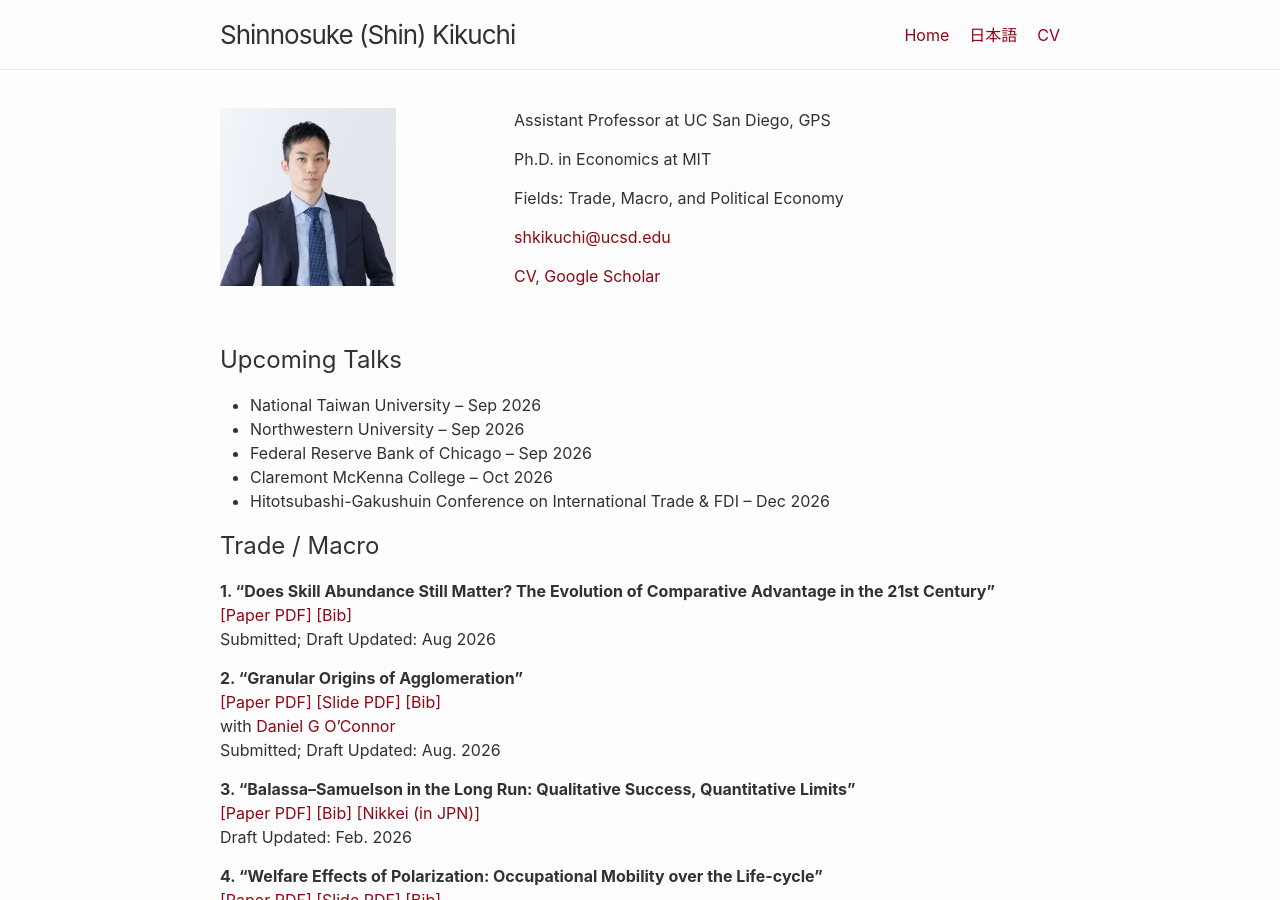
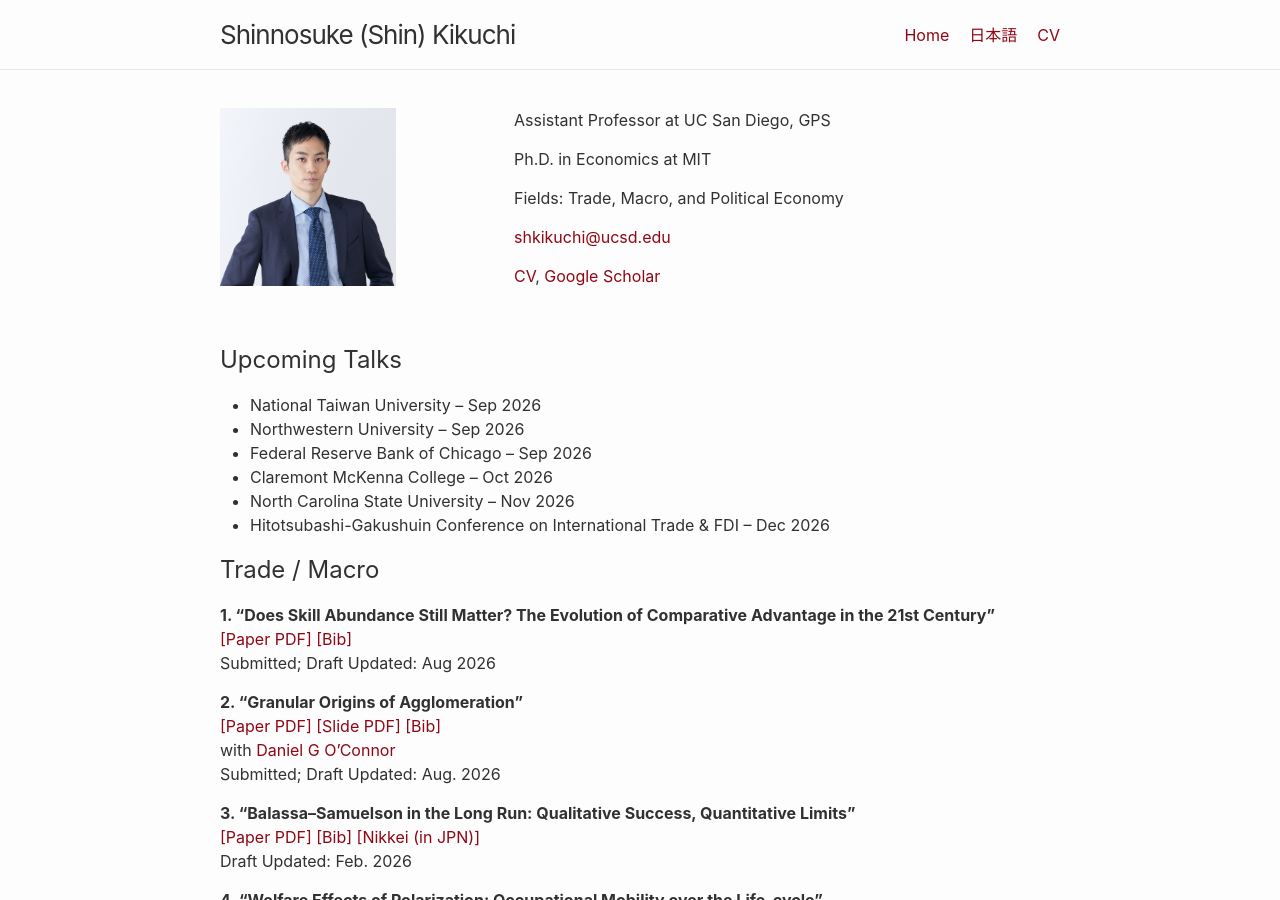
Before and after one commit to shinnkikuchi/shinnkikuchi.github.io, a Jekyll site: the page built from index.md, in a window 1280 px wide and 900 px high. Built offline with Jekyll 4.4.1, drawn with Linux system fonts in a browser that asks for light colours.

Commit message:
Update index.md

```diff
--- a/index.md
+++ b/index.md
@@ -13,6 +13,7 @@ title: Home
 - Northwestern University – Sep 2026
 - Federal Reserve Bank of Chicago – Sep 2026
 - Claremont McKenna College – Oct 2026
+- North Carolina State University – Nov 2026
 - Hitotsubashi-Gakushuin Conference on International Trade & FDI – Dec 2026
 
 ## Trade / Macro
```
